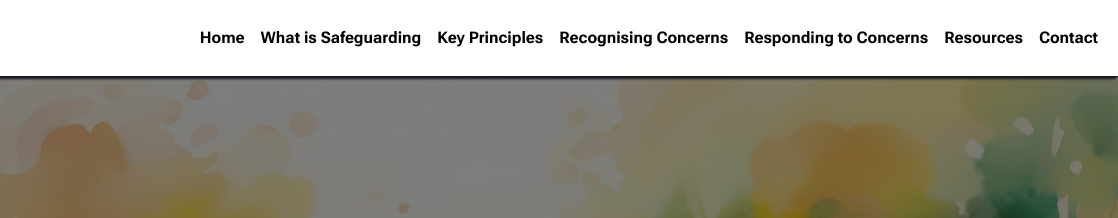
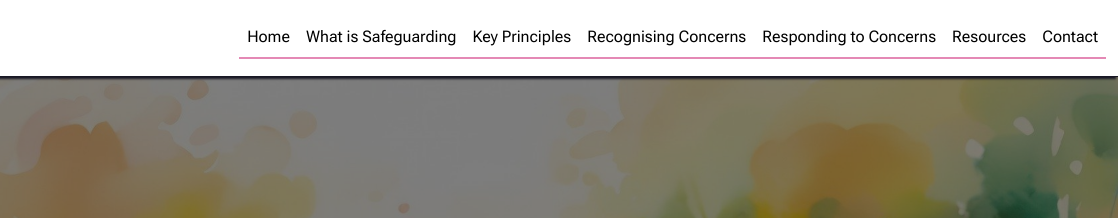
Before and after one commit to CARRIXK/SafeSphere, a plain HTML site: page index.html in a window 1280 px wide. Shown: the top 218 px of the page, 162-1280 px from the left. Drawn offline with nearby package versions, Linux system fonts and the light colour scheme.

Commit message:
Enhance navbar styles with active link border and improve layout with separator div

```diff
--- a/assets/css/style.css
+++ b/assets/css/style.css
@@ -104,12 +104,16 @@ nav {
     box-shadow: 0 4px 2px -2px var(--primary-color);
 }
 
+
+
 nav a:hover {
     font-weight: bold;
 }
 
+
+
 nav a.active {
-    font-weight: bold;
+    border-bottom: 2px solid var(--highlight-color);
 }
 
 #navbar .logo {
--- a/index.html
+++ b/index.html
@@ -127,6 +127,8 @@ Site Owner’s Goal: The site owner wants to create a straightforward webpage th
 
       </div>
     </section>
+
+   <div id="separator"></div>
 
     <section id="key-principles" class="container">
 
@@ -539,6 +541,7 @@ Site Owner’s Goal: The site owner wants to create a straightforward webpage th
       });
     });
 
+
     // Hide navbar on link click
     document.querySelectorAll('.nav-link').forEach(function (link) {
       link.addEventListener('click', function () {
```
